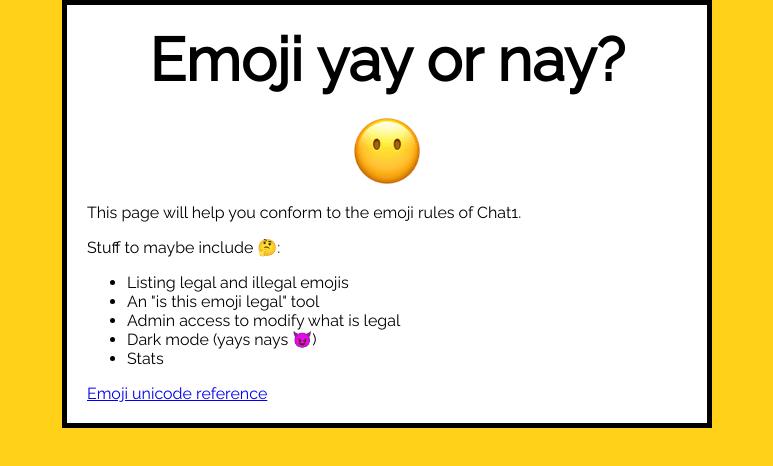
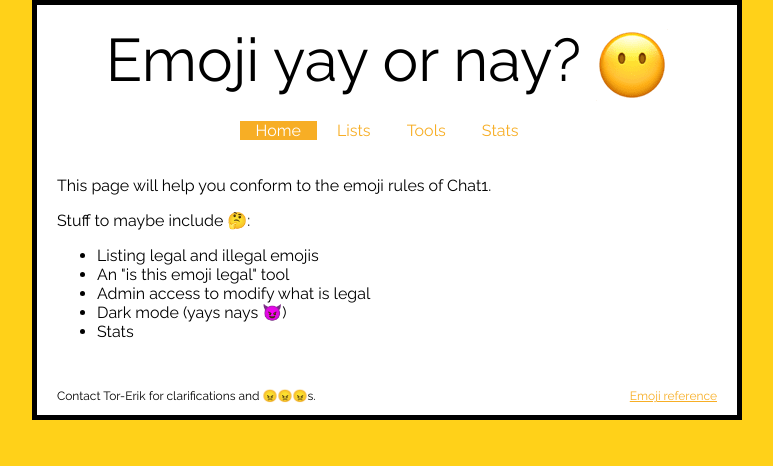
Before and after one commit to idadrosdal/emoji-yay-or-nay, a plain HTML site: page emoji-yay-or-nay/index.html in a window 1280 px wide. Shown: the whole page, without its empty margins (253-1026 px from the left). Drawn offline with Linux system fonts and the light colour scheme.

Commit message:
Added more structure and style

```diff
--- a/emoji-yay-or-nay/index.html
+++ b/emoji-yay-or-nay/index.html
@@ -7,8 +7,22 @@
 <link href="https://fonts.googleapis.com/css?family=Raleway&display=swap" rel="stylesheet">
 </head>
 <body>
-<h1>Emoji yay or nay?</h1>
-<img src="images/cover.png" alt="Emoji: face without mouth">
+
+<header>
+Emoji yay or nay?
+<img src="images/cover.png" alt="Emoji: face without mouth" id="header-emoji">
+</header>
+
+<nav>
+<ul>
+<li><a class='active' href="#">Home</a></li>
+<li><a href="#">Lists</a></li>
+<li><a href="#">Tools</a></li>
+<li><a href="#">Stats</a></li>
+</ul>
+</nav>
+
+<main>
 <p>This page will help you conform to the emoji rules of Chat1.</p>
 <p>Stuff to maybe include &#x1F914;:</p>
 <ul>
@@ -18,7 +32,13 @@
 <li>Dark mode (yays nays &#x1F608;)</li>
 <li>Stats</li>
 </ul>
-<a href="https://unicode.org/emoji/charts/full-emoji-list.html">Emoji unicode reference</a>
+</main>
+
+<footer>
+<p><a href="https://emojipedia.org/" id="emoji-ref">Emoji reference</a></p>
+<p>Contact Tor-Erik for clarifications and &#x1F620;&#x1F620;&#x1F620;s.</p>
+</footer>
+
 <script src="scripts/main.js"></script>
 </body>
 </html>
--- a/emoji-yay-or-nay/scripts/main.js
+++ b/emoji-yay-or-nay/scripts/main.js
@@ -1,5 +1,5 @@
 console.log("Running script...");
-let myImage = document.querySelector('img');
+let myImage = document.getElementById("header-emoji");
 myImage.onclick = function() {
 	let mySrc = myImage.getAttribute('src');
 	console.log('Image on click: ' + mySrc);
@@ -9,3 +9,13 @@ myImage.onclick = function() {
 		myImage.setAttribute('src', 'images/cover.png');
 	}
 }
+
+let popup = document.getElementById("popup-tea");
+popup.onmouseover = function() {
+	var popup = document.getElementById("myPopup");
+	popup.classList.add("show");
+}
+popup.onmouseout = function() {
+	var popup = document.getElementById("myPopup");
+	popup.classList.remove("show");
+}
--- a/emoji-yay-or-nay/styles/style.css
+++ b/emoji-yay-or-nay/styles/style.css
@@ -1,28 +1,86 @@
+
+/*
+Global style
+*/
 html {
 	font-family: 'Raleway', sans-serif;
 	background-color: #FFD119;
 }
 
+html a {
+	color: #f7ae25;
+}
+
 body {
-  width: 600px;
+  width: 700px;
   margin: 0 auto;
-  background-color: #FFFFFF;
-  padding: 0 20px 20px 20px;
+  background-color: white;
   border: 5px solid black;
 }
 
-h1 {
+
+/*
+Header style
+*/
+header {
+	padding: 20px 20px 0px 20px;
 	text-align: center;
 	font-size: 60px;
-	margin: 0;
-	padding: 20px 0;
 }
 
-p, li {
+header img {
+	vertical-align: middle;
+}
+
+/*
+Navigation style
+*/
+nav {
+	padding: 20px 20px 0px 20px;
+}
+
+nav ul {
+	text-align: center;
+	list-style-type: none;
+	margin: 0;
+	padding: 0;
+	overflow: hidden;
+	background-color: white;
+}
+
+nav li {
+	display: inline;
+}
+
+nav li a {
+	text-decoration: none;
+	color: #f7ae25;
+	padding: 16px;
+	text-align: center;
+}
+
+nav li a.active, nav li a:hover {
+	color: white;
+	background-color: #f7ae25;
+}
+
+/*
+Main section style
+*/
+main {
+	padding: 20px 20px 0px 20px;
 	font-size: 16px;
 }
 
-img {
-	display: block;
-	margin: 0 auto;
+
+/*
+Footer style
+*/
+footer {
+	padding: 20px 20px 0px 20px;
+	font-size: 12px;
 }
+
+footer #emoji-ref {
+	float: right;
+}
```
